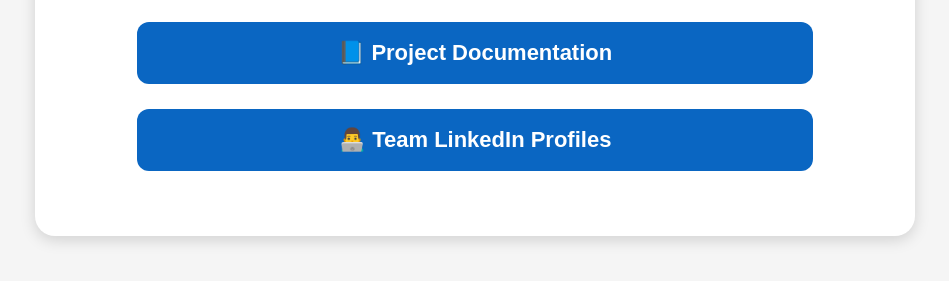
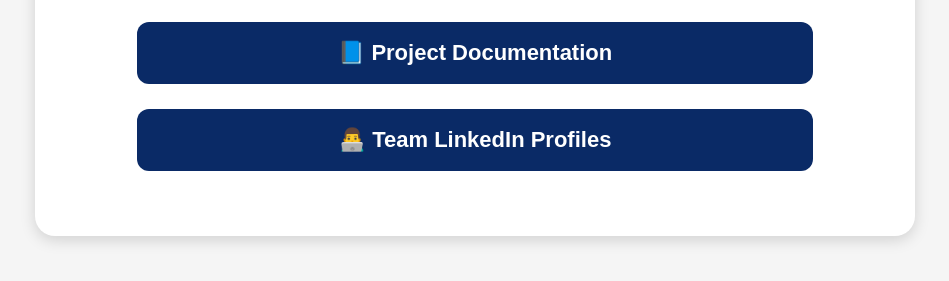
Before and after one commit to Hana04158/Readme, a plain HTML site: page index.html in a window 1280 px wide. Shown: the part 461-742 px from the top of the page, without its empty margins (165-1114 px from the left). Drawn offline with Linux system fonts and the light colour scheme.

Commit message:
Update index.html

```diff
--- a/index.html
+++ b/index.html
@@ -5,7 +5,7 @@
 
 <meta charset="UTF-8">
 
-<title>Smart Home Project</title>
+<title>Smart Home System</title>
 
 <style>
 
@@ -45,7 +45,7 @@
     margin:25px auto;
     width:80%;
     padding:18px;
-    background:#0A66C2;
+    background:#0A2A66;;
     color:white;
     text-decoration:none;
     border-radius:12px;
```
